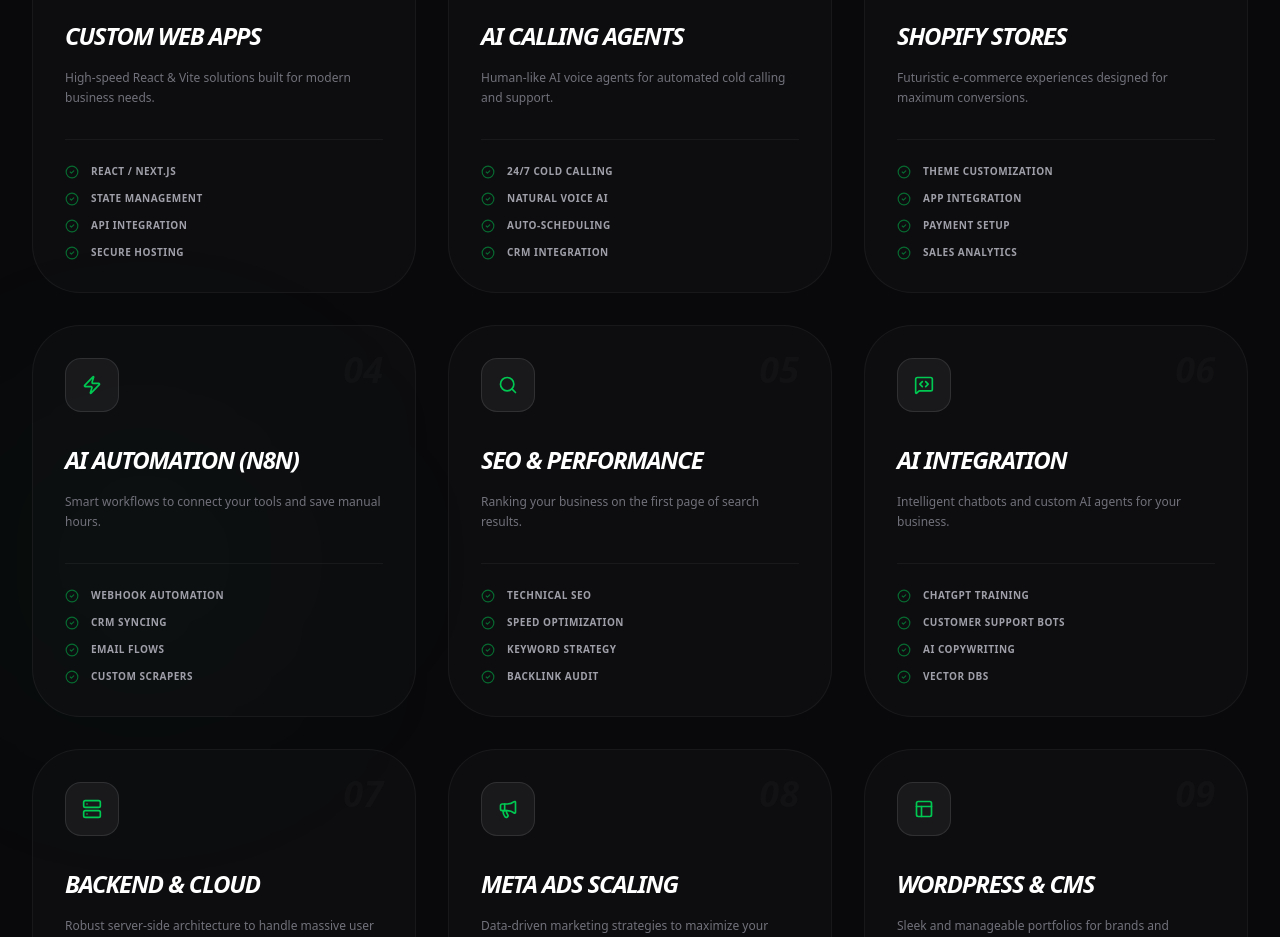
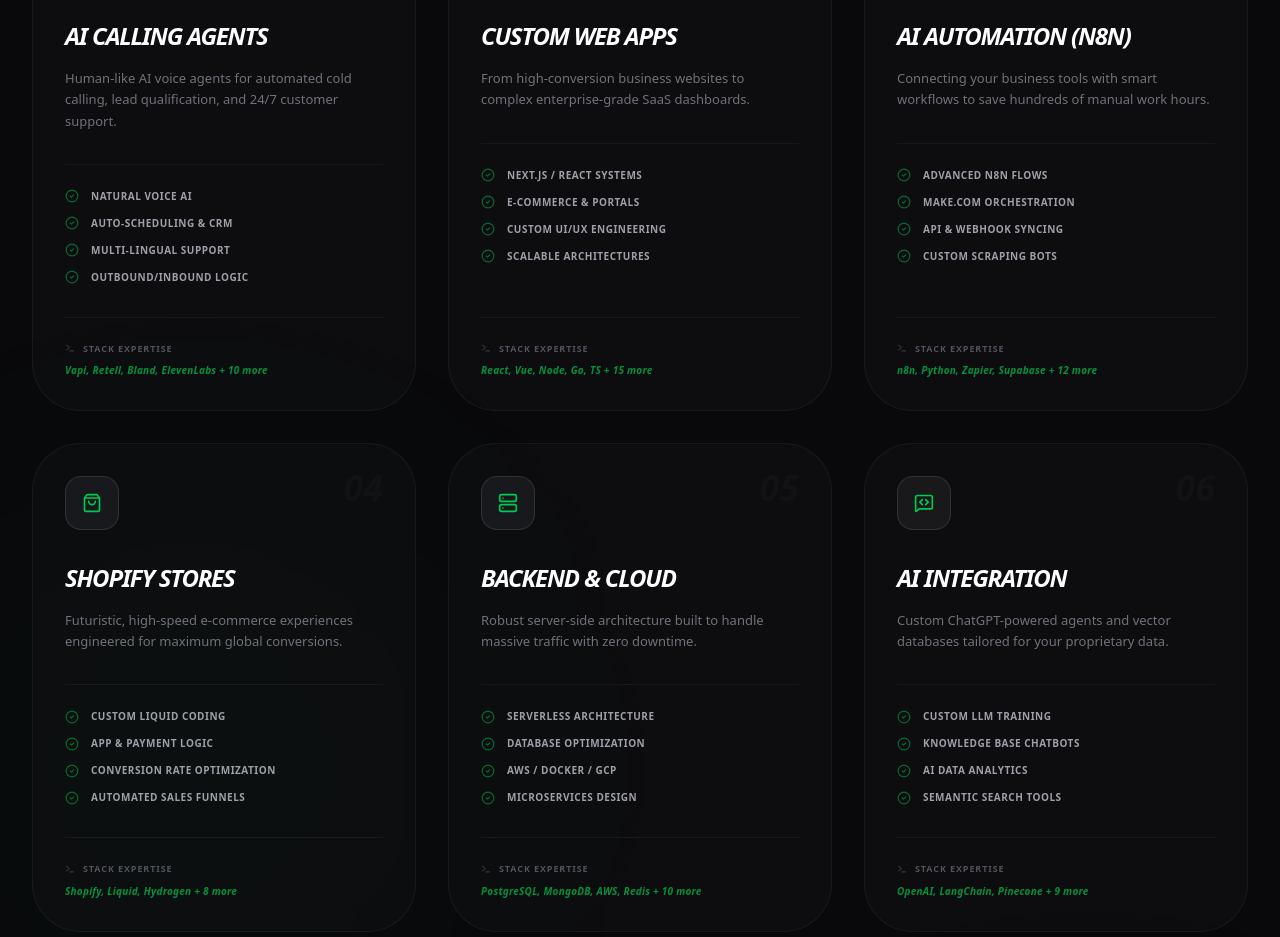
Before and after one commit to itshammadkhalil/novastack-website, a React (Vite) app: page / in a window 1280 px wide. Shown: the part 1860-2797 px from the top of the page. Built offline with nearby package versions, Linux system fonts and the light colour scheme.

Commit message:
added unlimited tech stack breakdown and AI calling agent service

```diff
--- a/src/AllServices.jsx
+++ b/src/AllServices.jsx
@@ -2,63 +2,72 @@ import React from 'react';
 import { motion } from 'framer-motion';
 import {
   Code, ShoppingBag, Layout, Megaphone, Zap,
-  MessageSquareCode, PhoneCall, Search, Server, CheckCircle2
+  MessageSquareCode, PhoneCall, Search, Server, CheckCircle2, Terminal
 } from 'lucide-react';
 
 const fullServices = [
   {
-    title: "Custom Web Apps",
-    desc: "High-speed React & Vite solutions built for modern business needs.",
-    icon: <Code size={20}/>,
-    features: ["React / Next.js", "State Management", "API Integration", "Secure Hosting"]
+    title: "AI Calling Agents",
+    desc: "Human-like AI voice agents for automated cold calling, lead qualification, and 24/7 customer support.",
+    icon: <PhoneCall size={20}/>,
+    features: ["Natural Voice AI", "Auto-Scheduling & CRM", "Multi-lingual Support", "Outbound/Inbound Logic"],
+    stack: "Vapi, Retell, Bland, ElevenLabs + 10 more"
   },
   {
-    title: "AI Calling Agents", // Your special request
-    desc: "Human-like AI voice agents for automated cold calling and support.",
-    icon: <PhoneCall size={20}/>,
-    features: ["24/7 Cold Calling", "Natural Voice AI", "Auto-Scheduling", "CRM Integration"]
+    title: "Custom Web Apps",
+    desc: "From high-conversion business websites to complex enterprise-grade SaaS dashboards.",
+    icon: <Code size={20}/>,
+    features: ["Next.js / React Systems", "E-commerce & Portals", "Custom UI/UX Engineering", "Scalable Architectures"],
+    stack: "React, Vue, Node, Go, TS + 15 more"
+  },
+  {
+    title: "AI Automation (n8n)",
+    desc: "Connecting your business tools with smart workflows to save hundreds of manual work hours.",
+    icon: <Zap size={20}/>,
+    features: ["Advanced n8n Flows", "Make.com Orchestration", "API & Webhook Syncing", "Custom Scraping Bots"],
+    stack: "n8n, Python, Zapier, Supabase + 12 more"
   },
   {
     title: "Shopify Stores",
-    desc: "Futuristic e-commerce experiences designed for maximum conversions.",
+    desc: "Futuristic, high-speed e-commerce experiences engineered for maximum global conversions.",
     icon: <ShoppingBag size={20}/>,
-    features: ["Theme Customization", "App Integration", "Payment Setup", "Sales Analytics"]
+    features: ["Custom Liquid Coding", "App & Payment Logic", "Conversion Rate Optimization", "Automated Sales Funnels"],
+    stack: "Shopify, Liquid, Hydrogen + 8 more"
   },
   {
-    title: "AI Automation (n8n)",
-    desc: "Smart workflows to connect your tools and save manual hours.",
-    icon: <Zap size={20}/>,
-    features: ["Webhook Automation", "CRM Syncing", "Email Flows", "Custom Scrapers"]
+    title: "Backend & Cloud",
+    desc: "Robust server-side architecture built to handle massive traffic with zero downtime.",
+    icon: <Server size={20}/>,
+    features: ["Serverless Architecture", "Database Optimization", "AWS / Docker / GCP", "Microservices Design"],
+    stack: "PostgreSQL, MongoDB, AWS, Redis + 10 more"
+  },
+  {
+    title: "AI Integration",
+    desc: "Custom ChatGPT-powered agents and vector databases tailored for your proprietary data.",
+    icon: <MessageSquareCode size={20}/>,
+    features: ["Custom LLM Training", "Knowledge Base Chatbots", "AI Data Analytics", "Semantic Search Tools"],
+    stack: "OpenAI, LangChain, Pinecone + 9 more"
   },
   {
     title: "SEO & Performance",
-    desc: "Ranking your business on the first page of search results.",
+    desc: "Technical SEO and speed audits to ensure your business stays on top of search results.",
     icon: <Search size={20}/>,
-    features: ["Technical SEO", "Speed Optimization", "Keyword Strategy", "Backlink Audit"]
-  },
-  {
-    title: "AI Integration",
-    desc: "Intelligent chatbots and custom AI agents for your business.",
-    icon: <MessageSquareCode size={20}/>,
-    features: ["ChatGPT Training", "Customer Support Bots", "AI Copywriting", "Vector DBs"]
-  },
-  {
-    title: "Backend & Cloud",
-    desc: "Robust server-side architecture to handle massive user loads.",
-    icon: <Server size={20}/>,
-    features: ["Node.js / Python", "Database Design", "AWS / Docker", "Microservices"]
+    features: ["Core Web Vitals Fix", "Advanced Keyword Strategy", "Technical Site Audits", "Authority Building"],
+    stack: "Ahrefs, Semrush, Lighthouse + 5 more"
   },
   {
     title: "Meta Ads Scaling",
-    desc: "Data-driven marketing strategies to maximize your digital ROI.",
+    desc: "Data-driven advertising strategies to maximize your brand's digital presence and ROI.",
     icon: <Megaphone size={20}/>,
-    features: ["Ad Creative Strategy", "Pixel Integration", "Audience Research", "A/B Testing"]
+    features: ["Creative Ad Strategy", "Pixel / API Tracking", "Precision Targeting", "Performance Reports"],
+    stack: "Facebook, Instagram, TikTok Ads"
   },
   {
     title: "WordPress & CMS",
-    desc: "Sleek and manageable portfolios for brands and professionals.",
+    desc: "Sleek, professional, and easily manageable web presences for elite brands.",
     icon: <Layout size={20}/>,
-    features: ["Custom Elementor", "SEO Optimization", "Speed Tuning", "Blog Setup"]
+    features: ["Custom Theme Dev", "CMS Security & Speed", "Responsive Design", "Seamless Migrations"],
+    stack: "WordPress, PHP, Headless CMS"
   }
 ];
 
@@ -66,9 +75,11 @@ const AllServices = () => {
   return (
     <section id="all-services" className="relative w-full py-16 md:py-24 bg-zinc-950 flex flex-col items-center justify-center border-t border-white/5 overflow-hidden">
 
-      <div className="absolute top-1/2 left-0 w-72 h-72 bg-green-500/5 rounded-full blur-[120px] pointer-events-none"></div>
+      {/* Dynamic Background Glow */}
+      <div className="absolute top-1/2 left-0 w-96 h-96 bg-green-500/5 rounded-full blur-[150px] pointer-events-none"></div>
+      <div className="absolute bottom-0 right-0 w-96 h-96 bg-blue-500/5 rounded-full blur-[150px] pointer-events-none"></div>
 
-      <div className="max-w-7xl mx-auto px-6 lg:px-8">
+      <div className="max-w-7xl mx-auto px-6 lg:px-8 w-full">
 
         <div className="text-center mb-16 md:mb-20">
           <motion.h2
@@ -77,7 +88,7 @@ const AllServices = () => {
             viewport={{ once: true }}
             className="text-4xl md:text-7xl font-black text-white uppercase tracking-tighter italic leading-none"
           >
-            Our <span className="text-zinc-800 text-outline-white italic">Capabilities</span>
+            Core <span className="text-zinc-800 text-outline-white italic">Capabilities</span>
           </motion.h2>
 
           <motion.p
@@ -86,7 +97,7 @@ const AllServices = () => {
             viewport={{ once: true }}
             className="mt-6 text-zinc-500 text-[10px] md:text-xs font-black uppercase tracking-[0.4em] max-w-2xl mx-auto"
           >
-            High-Impact Technical Solutions for the Modern Enterprise.
+            Unlimited Technical Stack. Precision Engineering. Automated Growth.
           </motion.p>
         </div>
 
@@ -98,21 +109,24 @@ const AllServices = () => {
               whileInView={{ opacity: 1, y: 0 }}
               viewport={{ once: true }}
               transition={{ duration: 0.5, delay: index * 0.05 }}
-              className="p-8 rounded-[3rem] bg-zinc-900/30 border border-white/5 hover:border-green-500/40 transition-all duration-500 group relative flex flex-col h-full"
+              className="p-8 rounded-[3rem] bg-zinc-900/30 border border-white/5 hover:border-green-500/40 transition-all duration-500 group relative flex flex-col h-full overflow-hidden"
             >
+              {/* Service Icon */}
               <div className="text-green-500 mb-8 p-4 bg-zinc-800/50 w-fit rounded-2xl border border-white/10 group-hover:bg-green-500 group-hover:text-black transition-all duration-500">
                 {service.icon}
               </div>
 
+              {/* Title & Desc */}
               <h3 className="text-2xl font-black text-white uppercase italic tracking-tighter mb-4 group-hover:text-green-500 transition-colors">
                 {service.title}
               </h3>
 
-              <p className="text-zinc-500 text-xs font-medium leading-relaxed mb-8">
+              <p className="text-zinc-500 text-[13px] leading-relaxed mb-8">
                 {service.desc}
               </p>
 
-              <div className="space-y-3 mt-auto pt-6 border-t border-white/5">
+              {/* Skills Breakdown */}
+              <div className="space-y-3 mb-8 pt-6 border-t border-white/5">
                 {service.features.map((feature, i) => (
                   <div key={i} className="flex items-center gap-3">
                     <CheckCircle2 size={14} className="text-green-500 opacity-50 group-hover:opacity-100 transition-opacity" />
@@ -121,13 +135,22 @@ const AllServices = () => {
                 ))}
               </div>
 
+              <div className="mt-auto pt-6 border-t border-white/5 flex flex-col gap-2">
+                 <div className="flex items-center gap-2 text-[9px] text-zinc-600 font-black uppercase tracking-widest">
+                    <Terminal size={10} /> <span>Stack Expertise</span>
+                 </div>
+                 <div className="text-[10px] text-green-500/70 font-bold italic tracking-wide">
+                    {service.stack}
+                 </div>
+              </div>
+
+
               <div className="absolute top-6 right-8 text-zinc-800/20 font-black italic text-4xl group-hover:text-green-500/5">
                 {index + 1 < 10 ? `0${index + 1}` : index + 1}
               </div>
             </motion.div>
           ))}
         </div>
-
       </div>
     </section>
   );
```
